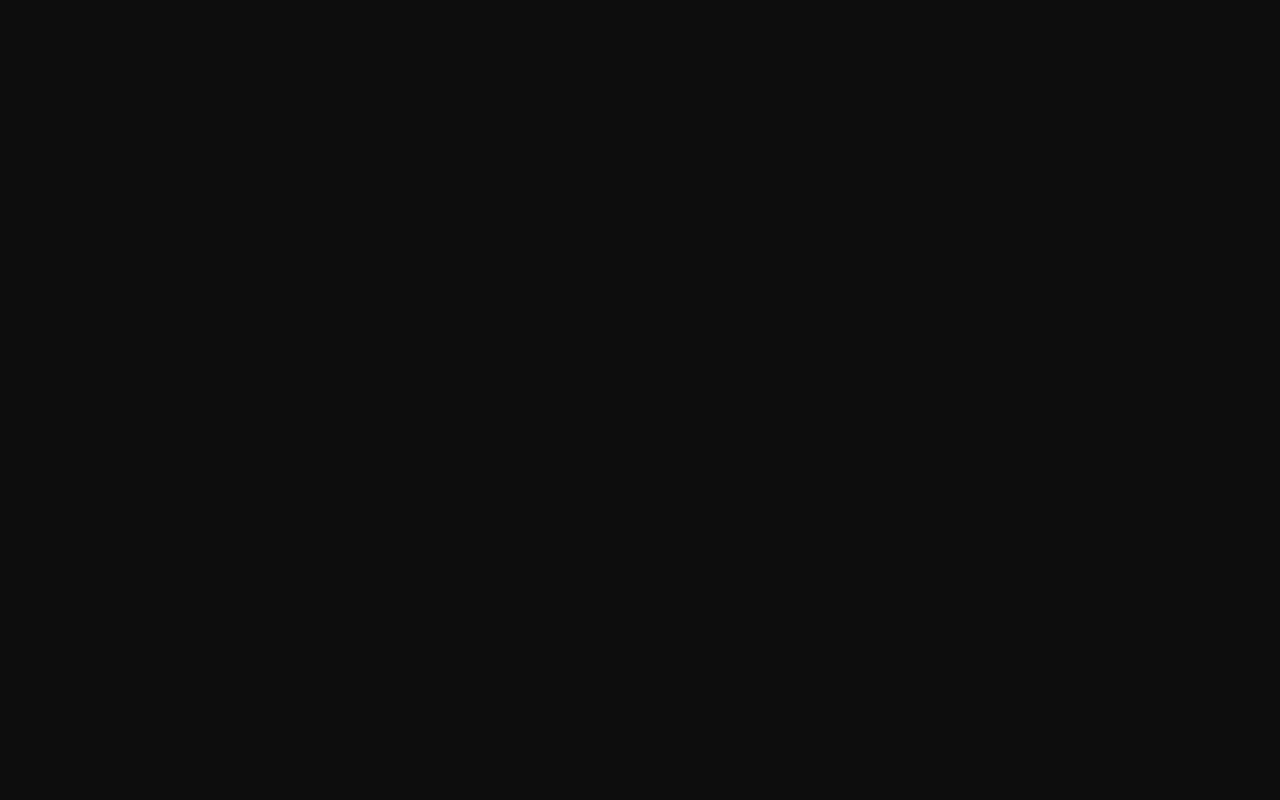
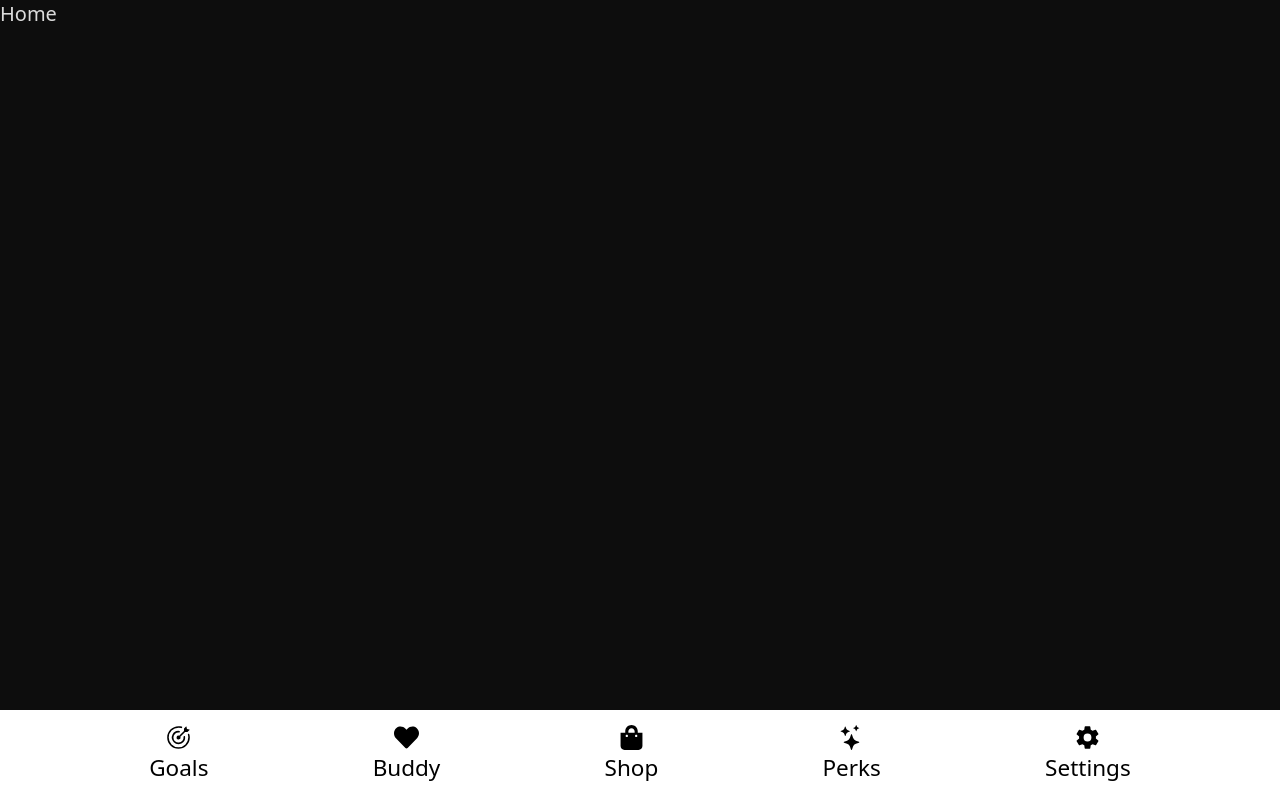
Before and after one commit to JindoKimKor/Conhacks-Team-Force-Push, a React (Vite) app in the folder client/: page / in a window 1280 px wide. Before the commit this address had no page. Built offline with nearby package versions, Linux system fonts and the light colour scheme.

Commit message:
TFP-16 added menuNav to every page

```diff
--- a/client/src/App.tsx
+++ b/client/src/App.tsx
@@ -1,15 +1,67 @@
 import "./App.css";
 
+import { BsStars } from "react-icons/bs";
+import { FaHeart, FaShoppingBag } from "react-icons/fa";
+import { GoGoal } from "react-icons/go";
+import { IoSettingsSharp } from "react-icons/io5";
 import { Route, Routes } from "react-router-dom";
 
+import MenuNav from "./components/menu-nav/MenuNav";
+import Home from "./pages/Home/Home";
 import Login from "./pages/Login/Login";
+
+const menuItems = [
+  {
+    icon: <GoGoal />,
+    id: 1,
+    label: "Goals",
+    onClick: () => {
+      console.log("Goals clicked");
+    }
+  },
+  {
+    badge: 3,
+    icon: <FaHeart />,
+    id: 2,
+    label: "Buddy",
+    onClick: () => {
+      console.log("Buddy clicked");
+    }
+  },
+  {
+    icon: <FaShoppingBag />,
+    id: 3,
+    label: "Shop",
+    onClick: () => {
+      console.log("Shop clicked");
+    }
+  },
+  {
+    icon: <BsStars />,
+    id: 4,
+    label: "Perks",
+    onClick: () => {
+      console.log("Perks clicked");
+    }
+  },
+  {
+    icon: <IoSettingsSharp />,
+    id: 5,
+    label: "Settings",
+    onClick: () => {
+      console.log("Settings clicked");
+    }
+  }
+];
 
 function App() {
   return (
     <main>
       <Routes>
         <Route element={<Login />} path="/login" />
+        <Route element={<Home />} path="/" />
       </Routes>
+      <MenuNav items={menuItems} />
     </main>
   );
 }
```
